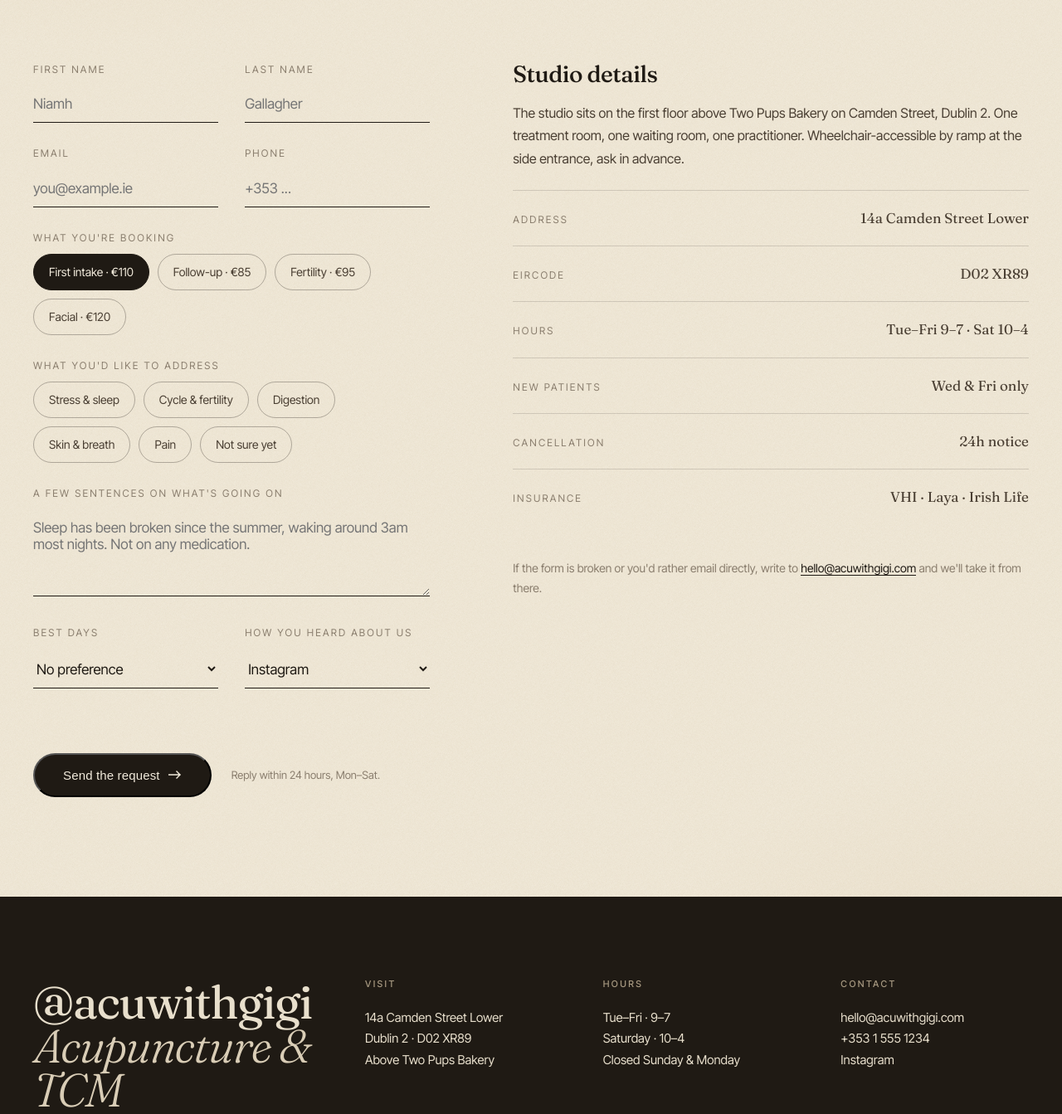
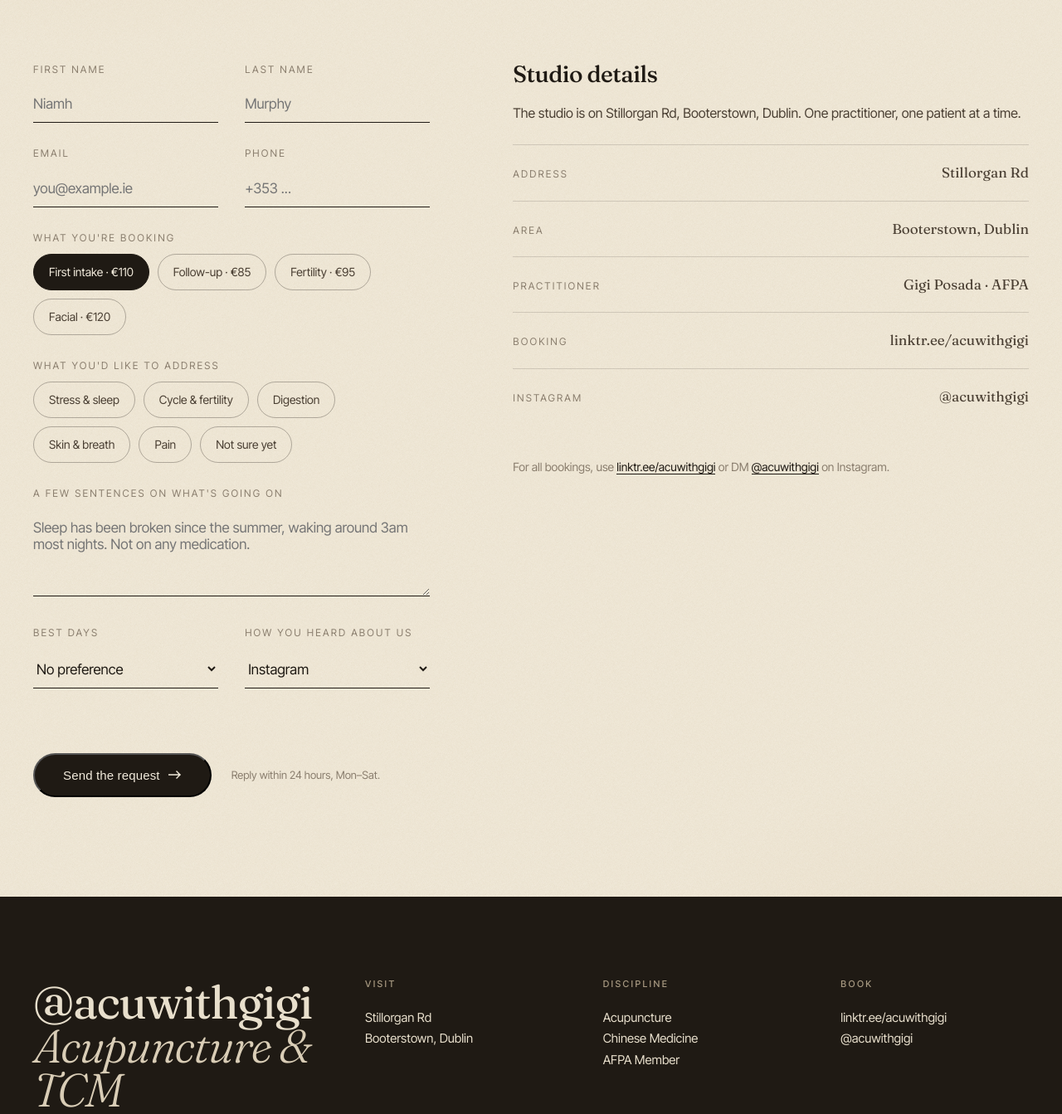
Before and after one commit to henrylopez-del/orion-acupuncture, a plain HTML site: page book.html in a window 1280 px wide. Shown: the part 660-2003 px from the top of the page at 83% size. Drawn offline with Linux system fonts and the light colour scheme.

Commit message:
real bio + address: Gigi Posada, AFPA Member, Stillorgan Rd Booterstown Dublin. Linktree CTA. removed invented testimonials/phone/email/Beijing-London training

```diff
--- a/book.html
+++ b/book.html
@@ -10,7 +10,7 @@
 <link rel="stylesheet" href="styles.css">
 
 <!-- SEO -->
-<meta name="description" content="Book an acupuncture session in Camden Street, Dublin 2. New patients on Wednesdays and Fridays. €110 first intake, €85 follow-up.">
+<meta name="description" content="Book an acupuncture session in Stillorgan Rd, Booterstown, Dublin. New patients on Wednesdays and Fridays. €110 first intake, €85 follow-up.">
 <link rel="canonical" href="https://henrylopez-del.github.io/orion-acupuncture/book.html">
 <meta name="robots" content="index, follow, max-image-preview:large">
 <meta name="author" content="Gigi · @acuwithgigi">
@@ -22,7 +22,7 @@
 <meta property="og:type" content="website">
 <meta property="og:url" content="https://henrylopez-del.github.io/orion-acupuncture/book.html">
 <meta property="og:title" content="Book a session | @acuwithgigi — Acupuncture in Dublin">
-<meta property="og:description" content="Book an acupuncture session in Camden Street, Dublin 2. New patients Wed & Fri. Reply within 24 hours.">
+<meta property="og:description" content="Book an acupuncture session in Stillorgan Rd, Booterstown, Dublin. New patients Wed & Fri. Reply within 24 hours.">
 <meta property="og:image" content="https://henrylopez-del.github.io/orion-acupuncture/img/hero-needles.jpg">
 <meta property="og:site_name" content="@acuwithgigi — Acupuncture & TCM Dublin">
 <meta property="og:locale" content="en_IE">
@@ -30,18 +30,18 @@
 <!-- Twitter -->
 <meta name="twitter:card" content="summary_large_image">
 <meta name="twitter:title" content="Book a session | @acuwithgigi — Acupuncture in Dublin">
-<meta name="twitter:description" content="Book an acupuncture session in Camden Street, Dublin 2. New patients Wed & Fri.">
+<meta name="twitter:description" content="Book an acupuncture session in Stillorgan Rd, Booterstown, Dublin. New patients Wed & Fri.">
 <meta name="twitter:image" content="https://henrylopez-del.github.io/orion-acupuncture/img/hero-needles.jpg">
 
 <!-- Geo -->
 <meta name="geo.region" content="IE-L">
 <meta name="geo.placename" content="Dublin, Ireland">
-<meta name="geo.position" content="53.3346;-6.2654">
-<meta name="ICBM" content="53.3346, -6.2654">
+<meta name="geo.position" content="53.3070;-6.1981">
+<meta name="ICBM" content="53.3070, -6.1981">
 
 <!-- Structured Data: LocalBusiness -->
 <script type="application/ld+json">
-{"@context":"https://schema.org","@type":["MedicalBusiness","HealthAndBeautyBusiness"],"@id":"https://henrylopez-del.github.io/orion-acupuncture/#business","name":"@acuwithgigi — Acupuncture & TCM","url":"https://henrylopez-del.github.io/orion-acupuncture/","telephone":"+35315551234","email":"hello@acuwithgigi.com","priceRange":"€€","medicalSpecialty":["Acupuncture","TraditionalChineseMedicine"],"address":{"@type":"PostalAddress","streetAddress":"14a Camden Street Lower","addressLocality":"Dublin","postalCode":"D02 XR89","addressRegion":"Leinster","addressCountry":"IE"},"geo":{"@type":"GeoCoordinates","latitude":53.3346,"longitude":-6.2654},"areaServed":[{"@type":"City","name":"Dublin"},{"@type":"Country","name":"Ireland"}],"openingHoursSpecification":[{"@type":"OpeningHoursSpecification","dayOfWeek":["Tuesday","Wednesday","Thursday","Friday"],"opens":"09:00","closes":"19:00"},{"@type":"OpeningHoursSpecification","dayOfWeek":"Saturday","opens":"10:00","closes":"16:00"}],"potentialAction":{"@type":"ReserveAction","target":"https://henrylopez-del.github.io/orion-acupuncture/book.html","name":"Book a session","actionStatus":"PotentialActionStatus"}}
+{"@context":"https://schema.org","@type":["MedicalBusiness","HealthAndBeautyBusiness"],"@id":"https://henrylopez-del.github.io/orion-acupuncture/#business","name":"@acuwithgigi — Acupuncture & TCM","url":"https://henrylopez-del.github.io/orion-acupuncture/","priceRange":"€€","medicalSpecialty":["Acupuncture","TraditionalChineseMedicine"],"address":{"@type":"PostalAddress","streetAddress":"Stillorgan Rd","addressLocality":"Booterstown, Dublin","postalCode":"","addressRegion":"Leinster","addressCountry":"IE"},"geo":{"@type":"GeoCoordinates","latitude":53.3070,"longitude":-6.1981},"areaServed":[{"@type":"City","name":"Dublin"},{"@type":"Country","name":"Ireland"}],"openingHoursSpecification":[{"@type":"OpeningHoursSpecification","dayOfWeek":["Tuesday","Wednesday","Thursday","Friday"],"opens":"09:00","closes":"19:00"},{"@type":"OpeningHoursSpecification","dayOfWeek":"Saturday","opens":"10:00","closes":"16:00"}],"potentialAction":{"@type":"ReserveAction","target":"https://henrylopez-del.github.io/orion-acupuncture/book.html","name":"Book a session","actionStatus":"PotentialActionStatus"}}
 </script>
 
 <!-- Structured Data: BreadcrumbList -->
@@ -111,7 +111,7 @@
             </div>
             <div class="field">
               <label for="last">Last name</label>
-              <input id="last" type="text" placeholder="Gallagher" required>
+              <input id="last" type="text" placeholder="Murphy" required>
             </div>
           </div>
 
@@ -189,34 +189,29 @@
 
       <div class="book-info">
         <h3>Studio details</h3>
-        <p>The studio sits on the first floor above Two Pups Bakery on Camden Street, Dublin 2. One treatment room, one waiting room, one practitioner. Wheelchair-accessible by ramp at the side entrance, ask in advance.</p>
+        <p>The studio is on Stillorgan Rd, Booterstown, Dublin. One practitioner, one patient at a time.</p>
 
         <div class="info-row">
           <span class="info-label">Address</span>
-          <span class="info-value">14a Camden Street Lower</span>
+          <span class="info-value">Stillorgan Rd</span>
         </div>
         <div class="info-row">
-          <span class="info-label">Eircode</span>
-          <span class="info-value">D02 XR89</span>
+          <span class="info-label">Area</span>
+          <span class="info-value">Booterstown, Dublin</span>
         </div>
         <div class="info-row">
-          <span class="info-label">Hours</span>
-          <span class="info-value">Tue–Fri 9–7 · Sat 10–4</span>
+          <span class="info-label">Practitioner</span>
+          <span class="info-value">Gigi Posada · AFPA</span>
         </div>
         <div class="info-row">
-          <span class="info-label">New patients</span>
-          <span class="info-value">Wed & Fri only</span>
+          <span class="info-label">Booking</span>
+          <span class="info-value">linktr.ee/acuwithgigi</span>
         </div>
         <div class="info-row">
-          <span class="info-label">Cancellation</span>
-          <span class="info-value">24h notice</span>
+          <span class="info-label">Instagram</span>
+          <span class="info-value">@acuwithgigi</span>
         </div>
-        <div class="info-row">
-          <span class="info-label">Insurance</span>
-          <span class="info-value">VHI · Laya · Irish Life</span>
-        </div>
-
-        <p style="margin-top: 40px; font-size: 14px; color: var(--muted);">If the form is broken or you'd rather email directly, write to <a href="mailto:hello@acuwithgigi.com" style="color: var(--ink); border-bottom: 1px solid var(--ink);">hello@acuwithgigi.com</a> and we'll take it from there.</p>
+        <p style="margin-top: 40px; font-size: 14px; color: var(--muted);">For all bookings, use <a href="https://linktr.ee/acuwithgigi" style="color: var(--ink); border-bottom: 1px solid var(--ink);">linktr.ee/acuwithgigi</a> or DM <a href="https://instagram.com/acuwithgigi" style="color: var(--ink); border-bottom: 1px solid var(--ink);">@acuwithgigi</a> on Instagram.</p>
       </div>
 
     </div>
@@ -227,12 +222,11 @@
   <div class="wrap">
     <div class="foot-grid">
       <div class="foot-brand">@acuwithgigi<em>Acupuncture & TCM</em></div>
-      <div class="foot-col"><h4>Visit</h4><p>14a Camden Street Lower<br>Dublin 2 · D02 XR89<br>Above Two Pups Bakery</p></div>
-      <div class="foot-col"><h4>Hours</h4><p>Tue–Fri · 9–7<br>Saturday · 10–4<br>Closed Sunday & Monday</p></div>
-      <div class="foot-col"><h4>Contact</h4>
-        <a href="mailto:hello@acuwithgigi.com">hello@acuwithgigi.com</a>
-        <a href="tel:+353015551234">+353 1 555 1234</a>
-        <a href="#">Instagram</a>
+      <div class="foot-col"><h4>Visit</h4><p>Stillorgan Rd<br>Booterstown, Dublin</p></div>
+      <div class="foot-col"><h4>Discipline</h4><p>Acupuncture<br>Chinese Medicine<br>AFPA Member</p></div>
+      <div class="foot-col"><h4>Book</h4>
+        <a href="https://linktr.ee/acuwithgigi" target="_blank" rel="noopener">linktr.ee/acuwithgigi</a>
+        <a href="https://instagram.com/acuwithgigi" target="_blank" rel="noopener">@acuwithgigi</a>
       </div>
     </div>
     <div class="foot-bottom">
```
Also changed, not shown: approach.html (+4 -4 lines), first-session.html (+10 -11 lines), index.html (+9 -26 lines), practitioner.html (+21 -19 lines), services.html (+9 -10 lines).
